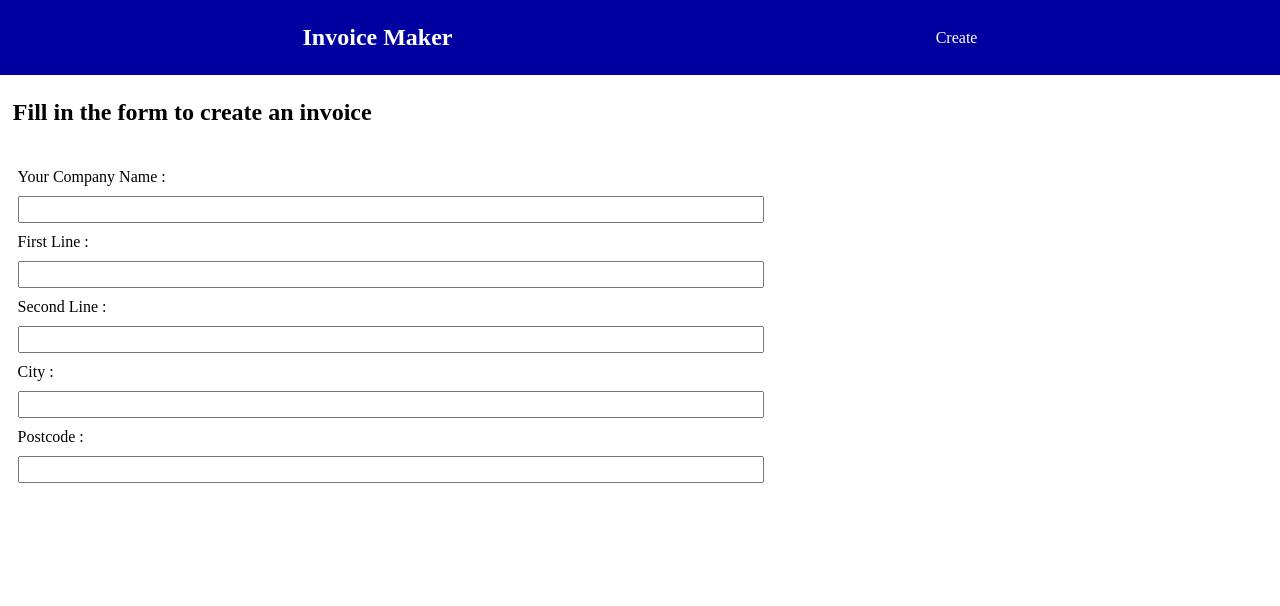
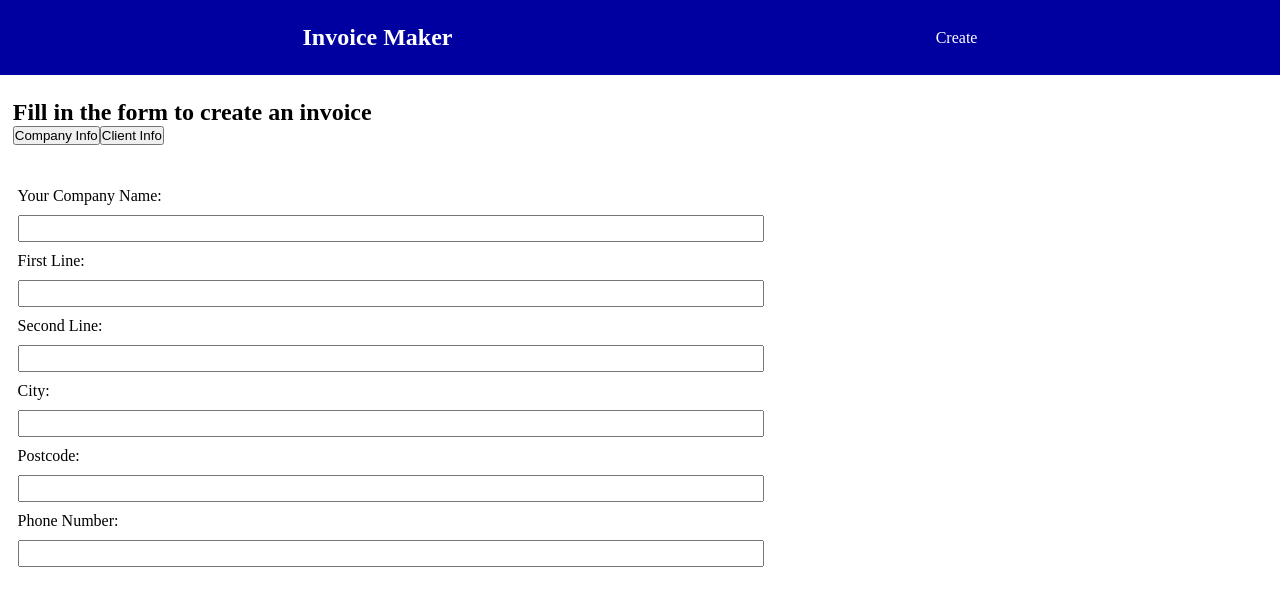
Before and after one commit to hamsame/invoicemaker, a Next.js app: page /create in a window 1280 px wide. Shown: the top 606 px of the page. Built offline with nearby package versions, Linux system fonts and the light colour scheme.

Commit message:
Made second part of the form for the invoice and organised the code.

```diff
--- /dev/null
+++ b/components/address.js
@@ -0,0 +1,85 @@
+import { useState } from "react"
+export const Address = () => {
+  const [companyInfo, setCompanyInfo] = useState({
+    companyname: "",
+    firstline: "",
+    secondline: "",
+    city: "",
+    postcode: "",
+    postcode: "",
+    phone: "",
+  })
+
+  const handleCompanyChange = (e) => {
+    e.preventDefault()
+    const name = e.target.name
+    const value = e.target.value
+    let newInfo = { ...companyInfo, [name]: value }
+    setCompanyInfo(newInfo)
+    localStorage.setItem("companyInfo", JSON.stringify(companyInfo))
+  }
+  return (
+    <>
+      <div className="formControl">
+        <label htmlFor="companyname">Your Company Name: </label>
+        <input
+          type="text"
+          id="companyname"
+          name="companyname"
+          value={companyInfo.companyname}
+          onChange={handleCompanyChange}
+        />
+      </div>
+      <div className="formControl">
+        <label htmlFor="firstline">First Line: </label>
+        <input
+          type="text"
+          id="firstline"
+          name="firstline"
+          value={companyInfo.firstline}
+          onChange={handleCompanyChange}
+        />
+      </div>
+      <div className="formControl">
+        <label htmlFor="secondline">Second Line: </label>
+        <input
+          type="text"
+          id="secondline"
+          name="secondline"
+          value={companyInfo.secondline}
+          onChange={handleCompanyChange}
+        />
+      </div>
+      <div className="formControl">
+        <label htmlFor="city">City:</label>
+        <input
+          type="text"
+          id="city"
+          name="city"
+          value={companyInfo.city}
+          onChange={handleCompanyChange}
+        />
+      </div>
+      <div className="formControl">
+        <label htmlFor="postcode">Postcode:</label>
+        <input
+          type="text"
+          id="postcode"
+          name="postcode"
+          value={companyInfo.postcode}
+          onChange={handleCompanyChange}
+        />
+      </div>
+      <div className="formControl">
+        <label htmlFor="phone">Phone Number:</label>
+        <input
+          type="text"
+          id="phone"
+          name="phone"
+          value={companyInfo.phone}
+          onChange={handleCompanyChange}
+        />
+      </div>
+    </>
+  )
+}
--- /dev/null
+++ b/components/billTo.js
@@ -0,0 +1,84 @@
+import { useState } from "react"
+export const BillTo = () => {
+  const [clientInfo, setClientInfo] = useState({
+    clientName: "",
+    clientAddress: "",
+    clientCity: "",
+    clientPostcode: "",
+    clientPhone: "",
+  })
+
+  const handleClientChange = (e) => {
+    e.preventDefault()
+    const name = e.target.name
+    const value = e.target.value
+    let newInfo = { ...clientInfo, [name]: value }
+    setClientInfo(newInfo)
+    localStorage.setItem("clientInfo", JSON.stringify(clientInfo))
+  }
+
+  return (
+    <>
+      <div className="formControl">
+        <label htmlFor="clientName">Client Name: </label>
+        <input
+          type="text"
+          id="clientName"
+          name="clientName"
+          value={clientInfo.clientName}
+          onChange={handleClientChange}
+        />
+      </div>
+      <div className="formControl">
+        <label htmlFor="clientFirstline">Client First Line: </label>
+        <input
+          type="text"
+          id="clientFirstline"
+          name="clientFirstline"
+          value={clientInfo.clientFirstline}
+          onChange={handleClientChange}
+        />
+      </div>
+      <div className="formControl">
+        <label htmlFor="clientSecondline">Client Second Line: </label>
+        <input
+          type="text"
+          id="clientSecondline"
+          name="clientSecondline"
+          value={clientInfo.clientSecondline}
+          onChange={handleClientChange}
+        />
+      </div>
+      <div className="formControl">
+        <label htmlFor="clientCity">Client City:</label>
+        <input
+          type="text"
+          id="clientCity"
+          name="clientCity"
+          value={clientInfo.clientCity}
+          onChange={handleClientChange}
+        />
+      </div>
+      <div className="formControl">
+        <label htmlFor="clientPostcode">Client Postcode:</label>
+        <input
+          type="text"
+          id="clientPostcode"
+          name="clientPostcode"
+          value={clientInfo.clientPostcode}
+          onChange={handleClientChange}
+        />
+      </div>
+      <div className="formControl">
+        <label htmlFor="clientPhone">Client Phone Number:</label>
+        <input
+          type="text"
+          id="clientPhone"
+          name="clientPhone"
+          value={clientInfo.clientPhone}
+          onChange={handleClientChange}
+        />
+      </div>
+    </>
+  )
+}
--- a/pages/create.js
+++ b/pages/create.js
@@ -1,7 +1,10 @@
 import Head from "next/head"
-import Image from "next/image"
+import { useState } from "react"
+import { BillTo } from "../components/billTo"
+import { Address } from "../components/address"
 
 export default function Create() {
+  const [hideSecondFormInput, setHideSecondFormInput] = useState(true)
   return (
     <>
       <Head>
@@ -13,38 +16,19 @@ export default function Create() {
       <section>
         <h1>Fill in the form to create an invoice</h1>
         <article>
-          <Address />
+          <span>
+            <button onClick={() => setHideSecondFormInput(true)}>
+              Company Info
+            </button>
+            <button onClick={() => setHideSecondFormInput(false)}>
+              Client Info
+            </button>
+          </span>
+          <form className="invoice-form">
+            {hideSecondFormInput ? <Address /> : <BillTo />}
+          </form>
         </article>
       </section>
     </>
   )
 }
-
-const Address = () => {
-  return (
-    <>
-      <form className="invoice-form">
-        <div className="formControl">
-          <label htmlFor="companyname">Your Company Name : </label>
-          <input type="text" id="companyname" name="companyname" />
-        </div>
-        <div className="formControl">
-          <label htmlFor="firstline">First Line : </label>
-          <input type="text" id="firstline" name="firstline" />
-        </div>
-        <div className="formControl">
-          <label htmlFor="secondline">Second Line : </label>
-          <input type="text" id="secondline" name="secondline" />
-        </div>
-        <div className="formControl">
-          <label htmlFor="city">City :</label>
-          <input type="text" id="city" name="city" />
-        </div>
-        <div className="formControl">
-          <label htmlFor="postcode">Postcode :</label>
-          <input type="text" id="postcode" name="postcode" />
-        </div>
-      </form>
-    </>
-  )
-}
```
